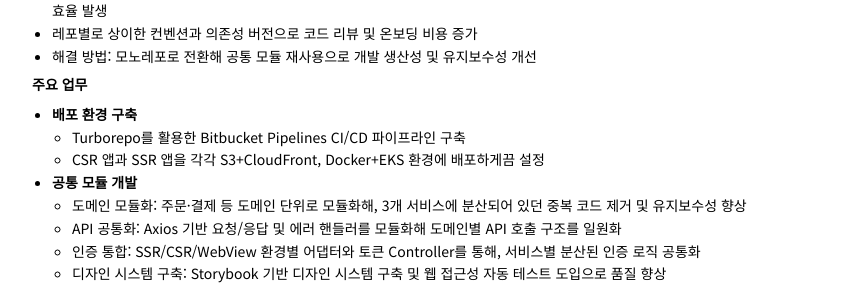
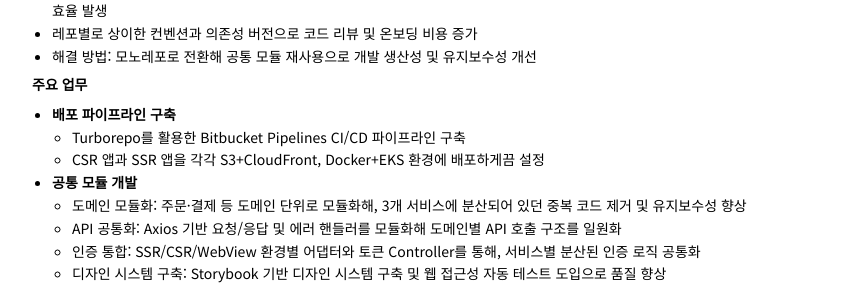
Before and after one commit to ghost-redo/ghost-redo.github.io, a Jekyll site: the page built from resume.md, in a window 1280 px wide and 900 px high, scrolled down 1131 px. Shown: the part 156-449 px from the top of the window, without its empty margins (209-1065 px from the left). Built offline with Jekyll 4.4.1, drawn with Linux system fonts in a browser that asks for light colours; some web fonts are replaced.

Commit message:
Update resume.md

```diff
--- a/resume.md
+++ b/resume.md
@@ -71,7 +71,7 @@ AI 기반 B2B SaaS 광고/추천 솔루션 초기 스타트업
 
 **주요 업무**
 
-- **배포 환경 구축**
+- **배포 파이프라인 구축**
   - Turborepo를 활용한 Bitbucket Pipelines CI/CD 파이프라인 구축
   - CSR 앱과 SSR 앱을 각각 S3+CloudFront, Docker+EKS 환경에 배포하게끔 설정
 - **공통 모듈 개발**
```
